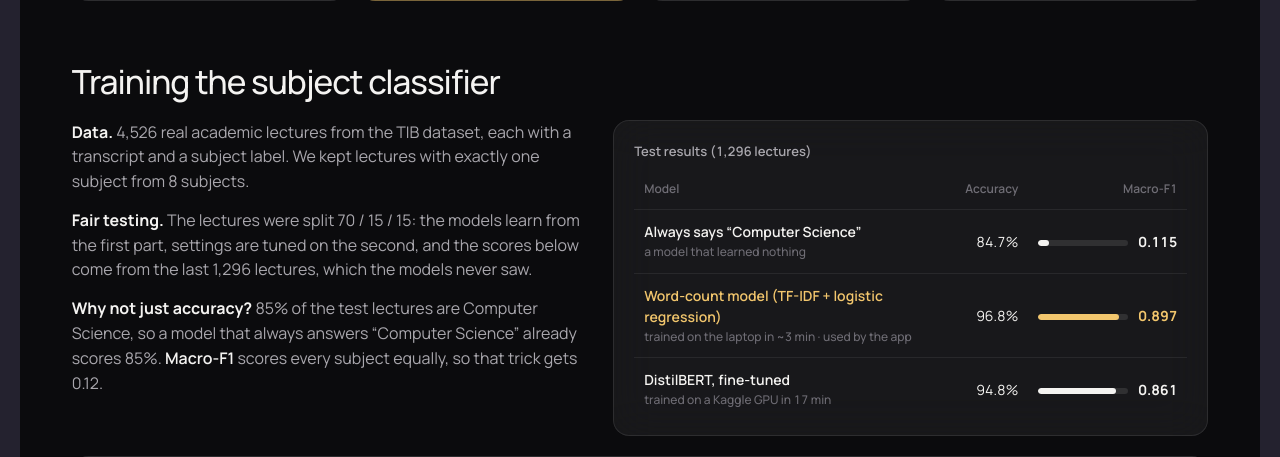
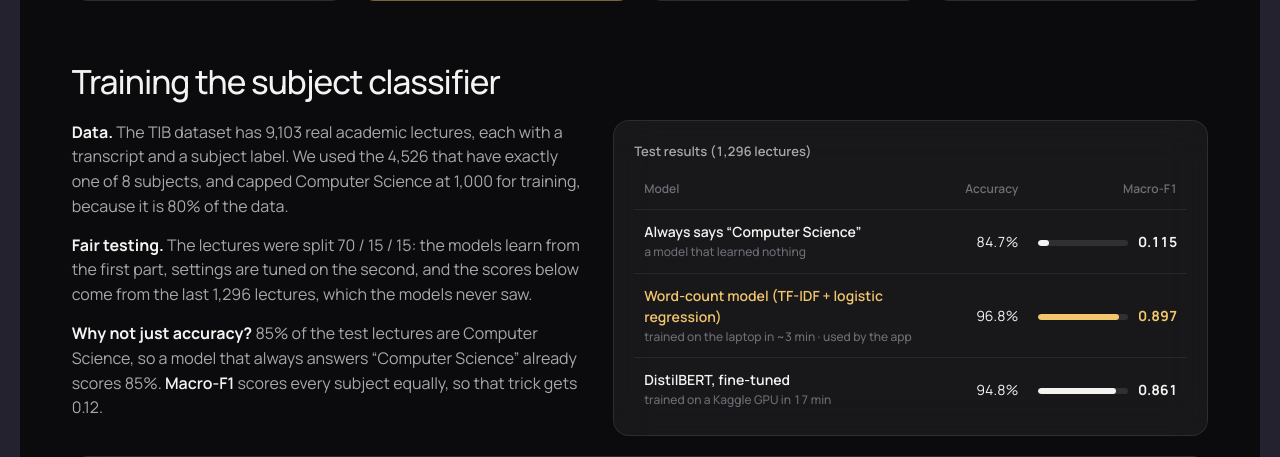
Before and after one commit to SHIMON1234567890/Smart_Lecture_Summarizer---Copy, a Flask app: page /models in a window 1280 px wide. Shown: the part 693-1150 px from the top of the page. Run offline with Flask 3, Linux system fonts and the light colour scheme.

Commit message:
Models page: clearer data description; hide missing length limit
Co-Authored-By: Claude Opus 5.5 <noreply@anthropic.com>

```diff
--- a/app/templates/models.html
+++ b/app/templates/models.html
@@ -48,7 +48,7 @@
         <h2 id="clf-title" class="models__h2">Training the subject classifier</h2>
         <div class="models__grid">
             <div class="models__text">
-                <p><strong>Data.</strong> {{ '{:,}'.format(baseline.sizes.train + baseline.sizes.valid + baseline.sizes.test) }} real academic lectures from the TIB dataset, each with a transcript and a subject label. We kept lectures with exactly one subject from 8 subjects.</p>
+                <p><strong>Data.</strong> The TIB dataset has 9,103 real academic lectures, each with a transcript and a subject label. We used the {{ '{:,}'.format(baseline.sizes.train + baseline.sizes.valid + baseline.sizes.test) }} that have exactly one of 8 subjects, and capped Computer Science at 1,000 for training, because it is 80% of the data.</p>
                 <p><strong>Fair testing.</strong> The lectures were split 70 / 15 / 15: the models learn from the first part, settings are tuned on the second, and the scores below come from the last {{ '{:,}'.format(baseline.sizes.test) }} lectures, which the models never saw.</p>
                 <p><strong>Why not just accuracy?</strong> 85% of the test lectures are Computer Science, so a model that always answers “Computer Science” already scores 85%. <em>Macro-F1</em> scores every subject equally, so that trick gets 0.12.</p>
             </div>
@@ -108,7 +108,7 @@
         {% set names = {'lead_200': 'First 200 words of the transcript', 'app': 'Our summarizer (full summary)', 'app_first200': 'Our summarizer, first 200 words'} %}
         <div class="models__grid">
             <div class="models__text">
-                <p><strong>Test.</strong> {{ summary_eval.n }} lectures from the TIB test set (transcripts up to {{ '{:,}'.format(summary_eval.max_transcript_words or 0) }} words, {{ '{:,.0f}'.format(summary_eval.transcript_words_mean) }} on average). Each summary is compared with the abstract the speaker wrote ({{ summary_eval.reference_words_mean|round|int }} words on average).</p>
+                <p><strong>Test.</strong> {{ summary_eval.n }} lectures from the TIB test set ({% if summary_eval.max_transcript_words %}transcripts up to {{ '{:,}'.format(summary_eval.max_transcript_words) }} words, {% endif %}{{ '{:,.0f}'.format(summary_eval.transcript_words_mean) }} words on average). Each summary is compared with the abstract the speaker wrote ({{ summary_eval.reference_words_mean|round|int }} words on average).</p>
                 <p><strong>ROUGE</strong> counts shared words (ROUGE-1) and shared word pairs (ROUGE-2) with the abstract. <strong>BERTScore</strong> compares meaning, so different words with the same meaning still count.</p>
                 <p><strong>Baseline.</strong> “First 200 words” is the simplest possible summary. A summarizer should beat it to be worth running.</p>
             </div>
```
